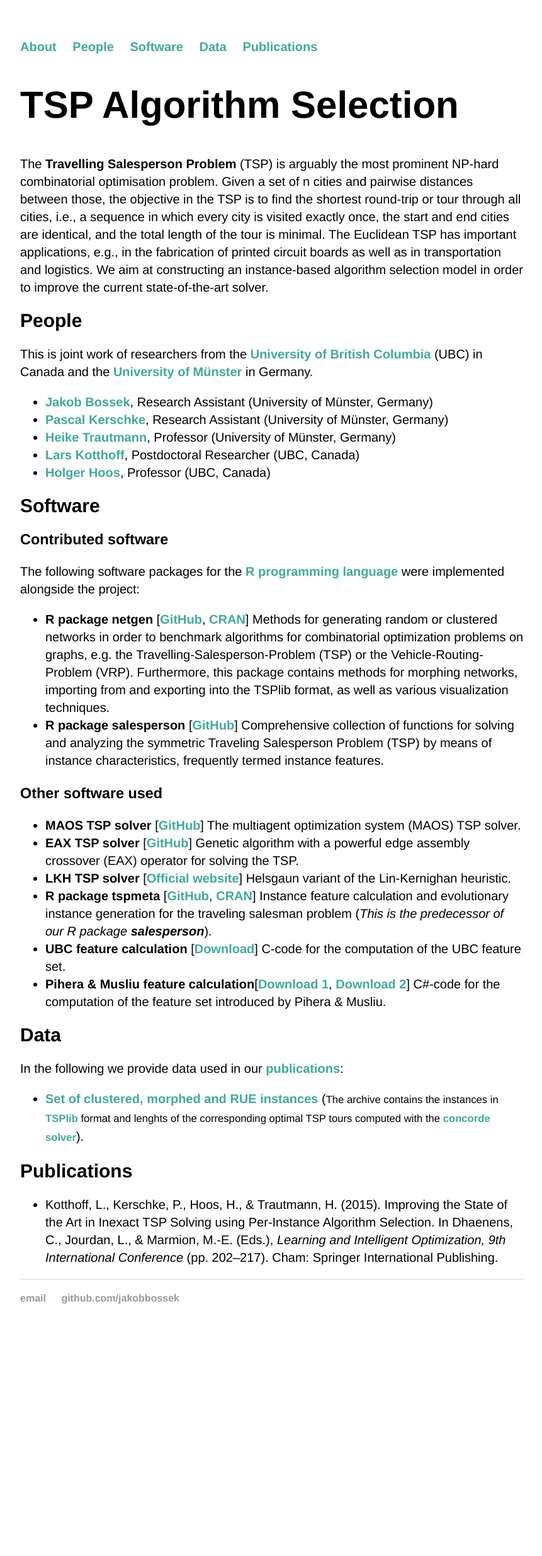
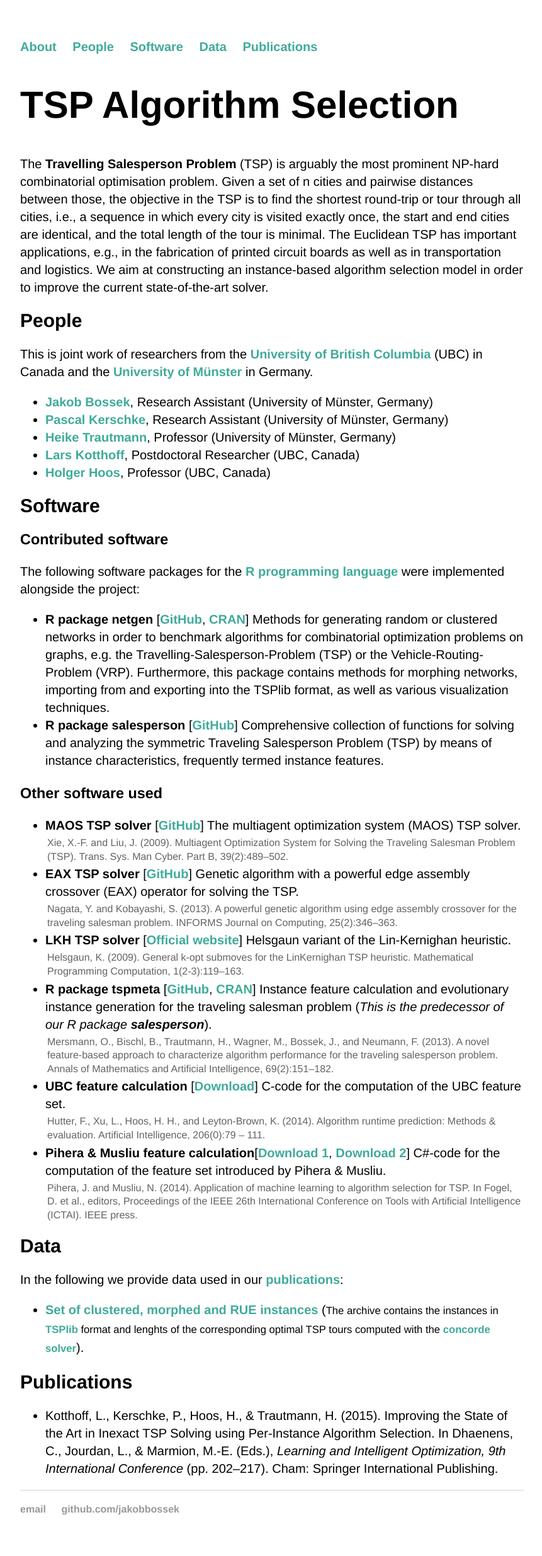
Before and after one commit to tspalgsel/tspalgsel.github.io, a Jekyll site: the page built from index.html, in a window 1280 px wide. Shown: the whole page at 63% size, without its empty margins (208-1069 px from the left). Built offline with Jekyll 4.4.1, drawn with Linux system fonts in a browser that asks for light colours; before the commit the page ends 2135 px from its top, so only the background shows below that.

Commit message:
add references to related software

```diff
--- a/css/main.css
+++ b/css/main.css
@@ -56,3 +56,10 @@ ul.posts {
 ul.posts li {
   list-style: none;
 }
+
+p.publication {
+  font-size: .8em;
+  line-height: 1.35em;
+  margin: 3px;
+  color: #636363;
+}
--- a/index.html
+++ b/index.html
@@ -34,12 +34,18 @@ title: TSP Algorithm Selection
 <h3>Other software used</h3>
 
 <ul>
-  <li><b>MAOS TSP solver</b> [<a href="https://github.com/wiomax/MAOS- TSP" alt="View GitHub repository">GitHub</a>] The multiagent optimization system (MAOS) TSP solver.</li>
-  <li><b>EAX TSP solver</b> [<a href="https://github.com/sugia/GA-for-TSP" alt="View GitHub repository">GitHub</a>] Genetic algorithm with a powerful edge assembly crossover (EAX) operator for solving the TSP.</li>
-  <li><b>LKH TSP solver</b> [<a href="http://webhotel4.ruc.dk/~keld/research/LKH/" alt="Navigate to official website">Official website</a>] Helsgaun variant of the Lin-Kernighan heuristic.</li>
-  <li><b>R package tspmeta</b> [<a href="https://github.com/berndbischl/tspmeta" alt="View GitHub repository">GitHub</a>, <a href="https://CRAN.R- project.org/package=tspmeta" alt="Official release on CRAN">CRAN</a>] Instance feature calculation and evolutionary instance generation for the traveling salesman problem (<i>This is the predecessor of our R package <b>salesperson</b></i>).</li>
-  <li><b>UBC feature calculation</b> [<a href="http://www.cs.ubc.ca/labs/beta/Projects/EPMs/TSP_features_UBC2012.tar.gz" alt="Direct download">Download</a>] C-code for the computation of the UBC feature set.</li>
-  <li><b>Pihera &amp; Musliu feature calculation</b>[<a href="http://dbai.tuwien.ac.at/user/pihera/tsp/FeatureComputation_WIN.zip" alt="Direct download">Download 1</a>, <a href="http://dbai.tuwien.ac.at/user/pihera/tsp/tsp-feat.zip" alt="Direct download">Download 2</a>] C#-code for the computation of the feature set introduced by Pihera &amp; Musliu.</li>
+  <li><b>MAOS TSP solver</b> [<a href="https://github.com/wiomax/MAOS- TSP" alt="View GitHub repository">GitHub</a>] The multiagent optimization system (MAOS) TSP solver.
+  <p class="publication">Xie, X.-F. and Liu, J. (2009). Multiagent Optimization System for Solving the Traveling Salesman Problem (TSP). Trans. Sys. Man Cyber. Part B, 39(2):489–502.</p></li>
+  <li><b>EAX TSP solver</b> [<a href="https://github.com/sugia/GA-for-TSP" alt="View GitHub repository">GitHub</a>] Genetic algorithm with a powerful edge assembly crossover (EAX) operator for solving the TSP.
+  <p class="publication">Nagata, Y. and Kobayashi, S. (2013). A powerful genetic algorithm using edge assembly crossover for the traveling salesman problem. INFORMS Journal on Computing, 25(2):346–363.</p></li>
+  <li><b>LKH TSP solver</b> [<a href="http://webhotel4.ruc.dk/~keld/research/LKH/" alt="Navigate to official website">Official website</a>] Helsgaun variant of the Lin-Kernighan heuristic.
+  <p class="publication">Helsgaun, K. (2009). General k-opt submoves for the LinKernighan TSP heuristic. Mathematical Programming Computation, 1(2-3):119–163.</p></li>
+  <li><b>R package tspmeta</b> [<a href="https://github.com/berndbischl/tspmeta" alt="View GitHub repository">GitHub</a>, <a href="https://CRAN.R- project.org/package=tspmeta" alt="Official release on CRAN">CRAN</a>] Instance feature calculation and evolutionary instance generation for the traveling salesman problem (<i>This is the predecessor of our R package <b>salesperson</b></i>).
+  <p class="publication">Mersmann, O., Bischl, B., Trautmann, H., Wagner, M., Bossek, J., and Neumann, F. (2013). A novel feature-based approach to characterize algorithm performance for the traveling salesperson problem. Annals of Mathematics and Artificial Intelligence, 69(2):151–182.</p></li>
+  <li><b>UBC feature calculation</b> [<a href="http://www.cs.ubc.ca/labs/beta/Projects/EPMs/TSP_features_UBC2012.tar.gz" alt="Direct download">Download</a>] C-code for the computation of the UBC feature set.
+  <p class="publication">Hutter, F., Xu, L., Hoos, H. H., and Leyton-Brown, K. (2014). Algorithm runtime prediction: Methods & evaluation. Artificial Intelligence, 206(0):79 – 111.</p></li>
+  <li><b>Pihera &amp; Musliu feature calculation</b>[<a href="http://dbai.tuwien.ac.at/user/pihera/tsp/FeatureComputation_WIN.zip" alt="Direct download">Download 1</a>, <a href="http://dbai.tuwien.ac.at/user/pihera/tsp/tsp-feat.zip" alt="Direct download">Download 2</a>] C#-code for the computation of the feature set introduced by Pihera &amp; Musliu.
+  <p class="publication">Pihera, J. and Musliu, N. (2014). Application of machine learning to algorithm selection for TSP. In Fogel, D. et al., editors, Proceedings of the IEEE 26th International Conference on Tools with Artificial Intelligence (ICTAI). IEEE press.</p></li>
 </ul>
 
 <h2 id="data">Data</h2>
```
